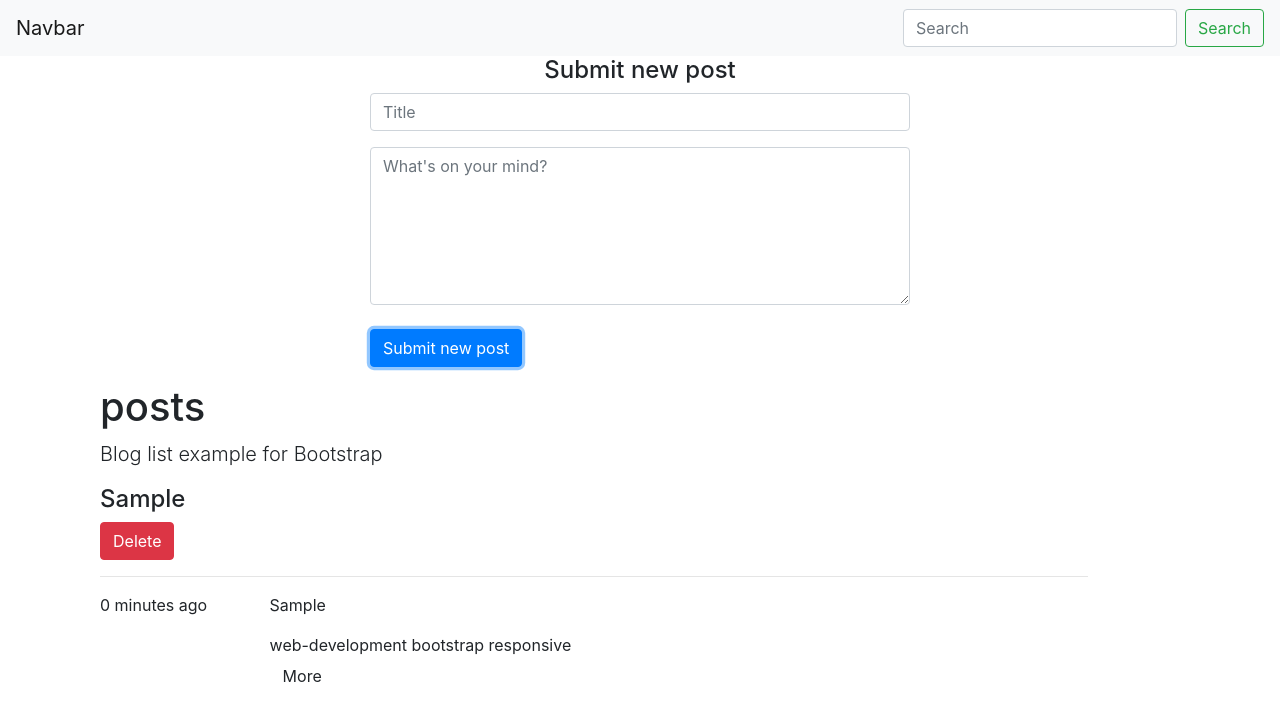
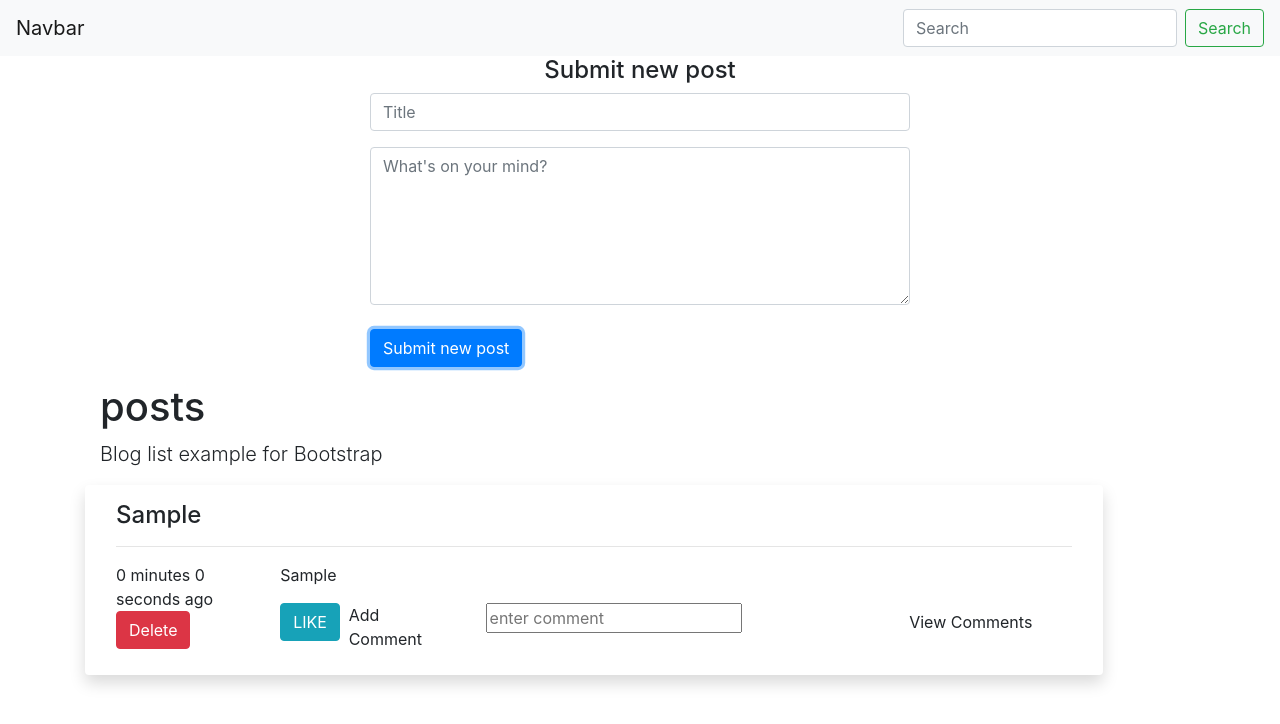
Before and after one commit to akshay-97/react-post_app, a React (Create React App) app: page / in a window 1280 px wide. Both pictures are taken after typing "Sample", "Sample" into the empty fields and a click on the button "Submit new post". Shown: the top 724 px of the page. Built offline with nearby package versions, Linux system fonts and the light colour scheme.

Commit message:
better bootstrap

```diff
--- a/src/App.js
+++ b/src/App.js
@@ -14,7 +14,7 @@ class App extends Component {
   addPost = (title,post) => {
     const ti = new Date();
     const id=Date.parse(ti);
-    const record={id,title, post};
+    const record={id,title,post};
     this.setState({
       input: [record,...this.state.input]
     })
--- a/src/Posts.js
+++ b/src/Posts.js
@@ -1,15 +1,8 @@
 import React, { Component } from "react";
 import PostsItem from './PostsItem';
 
-class Posts extends Component {
-  constructor(props) {
-    super(props);
-    this.state = {
-      input: ""
-    };
-  }
+const Posts = (props) => {
 
-  render() {
     return (
       <div>
         <div class="container">
@@ -23,8 +16,8 @@ class Posts extends Component {
                 <p class="page-header lead">Blog list example for Bootstrap</p>{" "}
               </div>
             </div>
-            {this.props.post.map((i)=>{
-                return <PostsItem postitem={i} deletePost={this.props.deletePost} />;
+            {props.post.map((i)=>{
+                return <PostsItem postitem={i} deletePost={props.deletePost} />;
             })}
 
           </div>
@@ -32,6 +25,6 @@ class Posts extends Component {
       </div>
     );
   }
-}
+
 
 export default Posts;
--- a/src/PostsItem.js
+++ b/src/PostsItem.js
@@ -1,5 +1,5 @@
 import React, { Component } from "react";
-
+import Util_bar from "./Util_bar";
 
 class PostsItem extends Component {
   constructor(props) {
@@ -11,32 +11,27 @@ class PostsItem extends Component {
   time = () =>{
     const d= new Date();
     const t= Date.parse(d);
-    return `${((t-this.props.postitem.id-(t-this.props.postitem.id)%60000))/6000} minutes ago`
+    return `${(t-this.props.postitem.id-(t-this.props.postitem.id)%60000)/60000} minutes ${((t-this.props.postitem.id)/1000)%60} seconds ago`
   }
 
   render() {
     return (
-      <div class="row">
-        <div class="col-sm-12">
+      <div className="row shadow p-3 mb-5 bg-white rounded">
+        <div className="col-sm-12">
           <h4>{this.props.postitem.title}</h4>
-          <button className="btn btn-danger" onClick={this.props.deletePost.bind(this,this.props.postitem.id)}>Delete</button>
+
           <hr />
         </div>
-        <div class="col-sm-2">
-          <span class="label label-default label-arrow label-arrow-right pull-right">
+        <div className="col-sm-2">
+          <span className="label label-default label-arrow label-arrow-right pull-right">
             {this.time()}
           </span>
+          <button className="btn btn-danger" onClick={this.props.deletePost.bind(this,this.props.postitem.id)}>Delete</button>
         </div>
-        <div class="col-sm-10">
+        <div className="col-sm-10">
           <p>{this.props.postitem.post}</p>
-          <div class="pull-right">
-            <span class="label label-warning">web-development</span>{" "}
-            <span class="label label-warning">bootstrap</span>{" "}
-            <span class="label label-warning">responsive</span>
-          </div>
-          <p>
-            <button class="btn btn-default">More</button>
-          </p>
+
+          <Util_bar/>
         </div>
       </div>
     );
--- a/src/Util_bar.js
+++ b/src/Util_bar.js
@@ -13,7 +13,7 @@ export default class Util_bar extends Component {
         return (
             <div className="row">
                 <div className="col-lg-1">
-                    <button className="btn btn-primary" onClick="">LIKE</button>
+                    <button className="btn btn-info" onClick="">LIKE</button>
                 </div>
                 <div className="col-lg-2">
                     <label>Add Comment</label>
```
